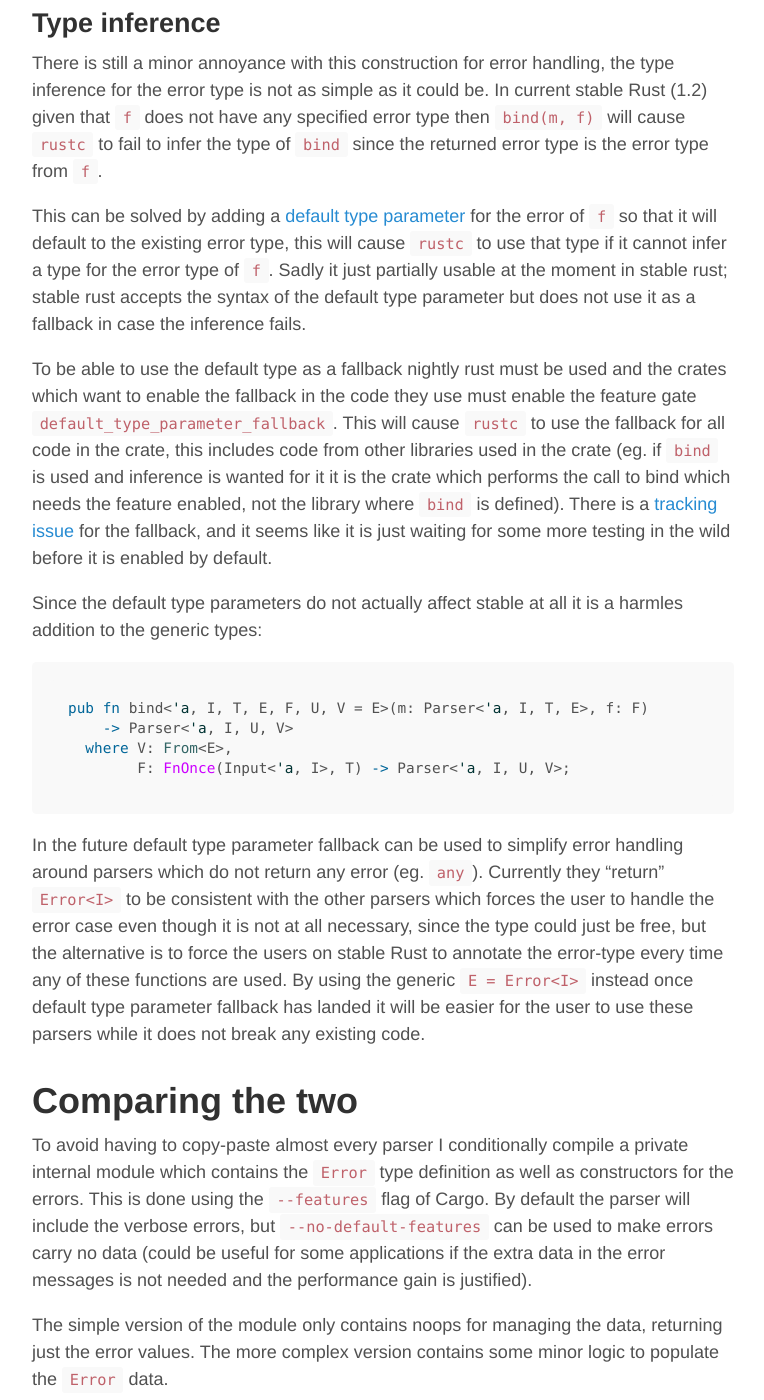
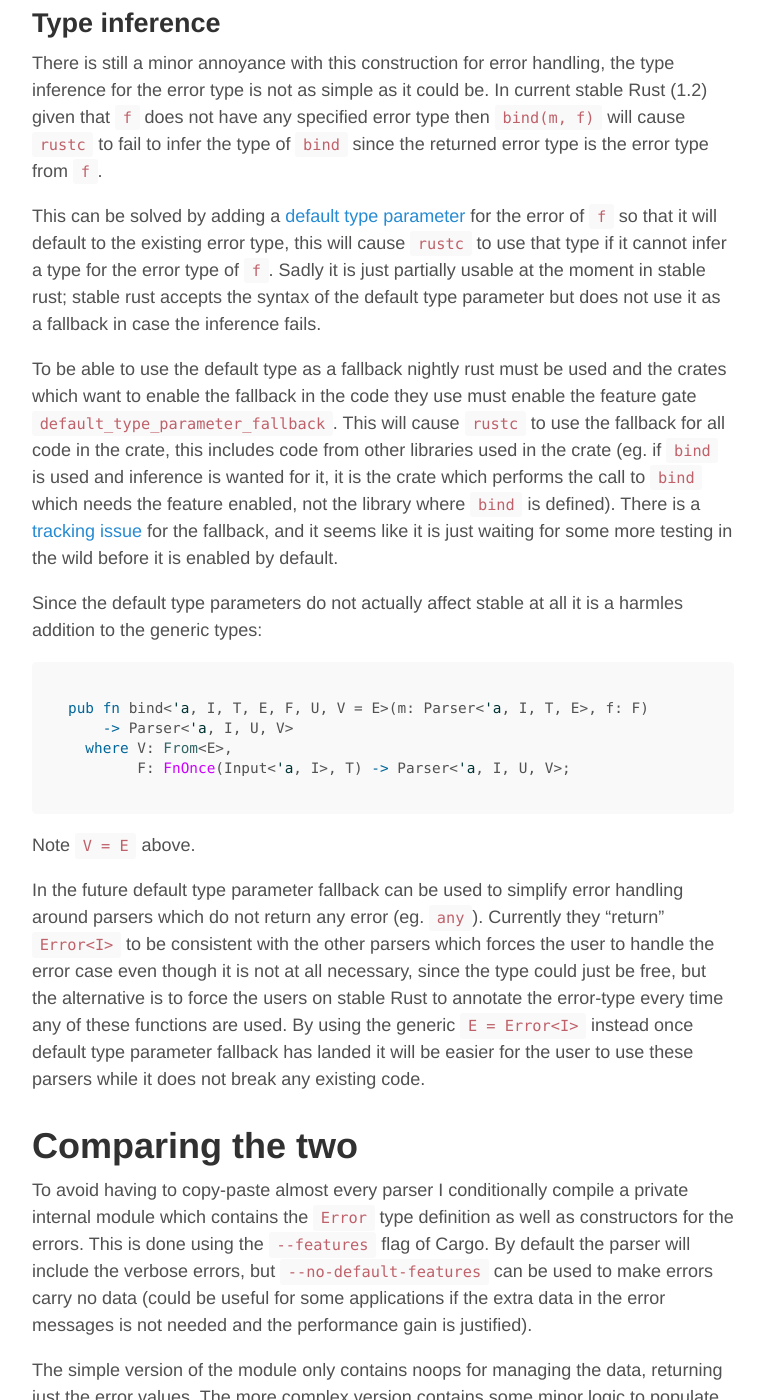
Before and after one commit to m4rw3r/m4rw3r.github.io, a Jekyll site: the page built from _posts/2015-08-30-parser-combinator-experiments-errors.md, in a window 1280 px wide and 1400 px high, scrolled down 5327 px. Shown: the whole window, without its empty margins (257-1021 px from the left). Built offline with Jekyll 4.4.1, drawn with Linux system fonts in a browser that asks for light colours; Markdown is read by kramdown in place of the engine named in the settings; comment, search, counter and statistics services are not loaded; some of the changed text lies outside the part shown.

Commit message:
Minor fixes

````diff
--- a/_posts/2015-08-30-parser-combinator-experiments-errors.md
+++ b/_posts/2015-08-30-parser-combinator-experiments-errors.md
@@ -207,7 +208,7 @@ the type of ``bind`` since the returned error type is the error type from ``f``.
 
 This can be solved by adding a [default type parameter](https://github.com/rust-lang/rfcs/blob/master/text/0213-defaulted-type-params.md)
 for the error of ``f`` so that it will default to the existing error type, this will cause
-``rustc`` to use that type if it cannot infer a type for the error type of ``f``. Sadly it just
+``rustc`` to use that type if it cannot infer a type for the error type of ``f``. Sadly it is just
 partially usable at the moment in stable rust; stable rust accepts the syntax of the default type
 parameter but does not use it as a fallback in case the inference fails.
 
@@ -215,7 +216,7 @@ To be able to use the default type as a fallback nightly rust must be used and t
 want to enable the fallback in the code they use must enable the feature gate
 ``default_type_parameter_fallback``. This will cause ``rustc`` to use the fallback for all code
 in the crate, this includes code from other libraries used in the crate (eg. if ``bind`` is used
-and inference is wanted for it it is the crate which performs the call to bind which needs the
+and inference is wanted for it, it is the crate which performs the call to ``bind`` which needs the
 feature enabled, not the library where ``bind`` is defined).  There is a
 [tracking issue](https://github.com/rust-lang/rust/issues/27336) for the fallback, and it seems
 like it is just waiting for some more testing in the wild before it is enabled by default.
@@ -229,6 +230,8 @@ pub fn bind<'a, I, T, E, F, U, V = E>(m: Parser<'a, I, T, E>, f: F)
   where V: From<E>,
         F: FnOnce(Input<'a, I>, T) -> Parser<'a, I, U, V>;
 ```
+
+Note ``V = E`` above.
 
 In the future default type parameter fallback can be used to simplify error handling around parsers
 which do not return any error (eg. ``any``). Currently they "return" ``Error<I>`` to be consistent
````
Also changed, not shown: other parts of _posts/2015-08-30-parser-combinator-experiments-errors.md (+2 -1 lines).
